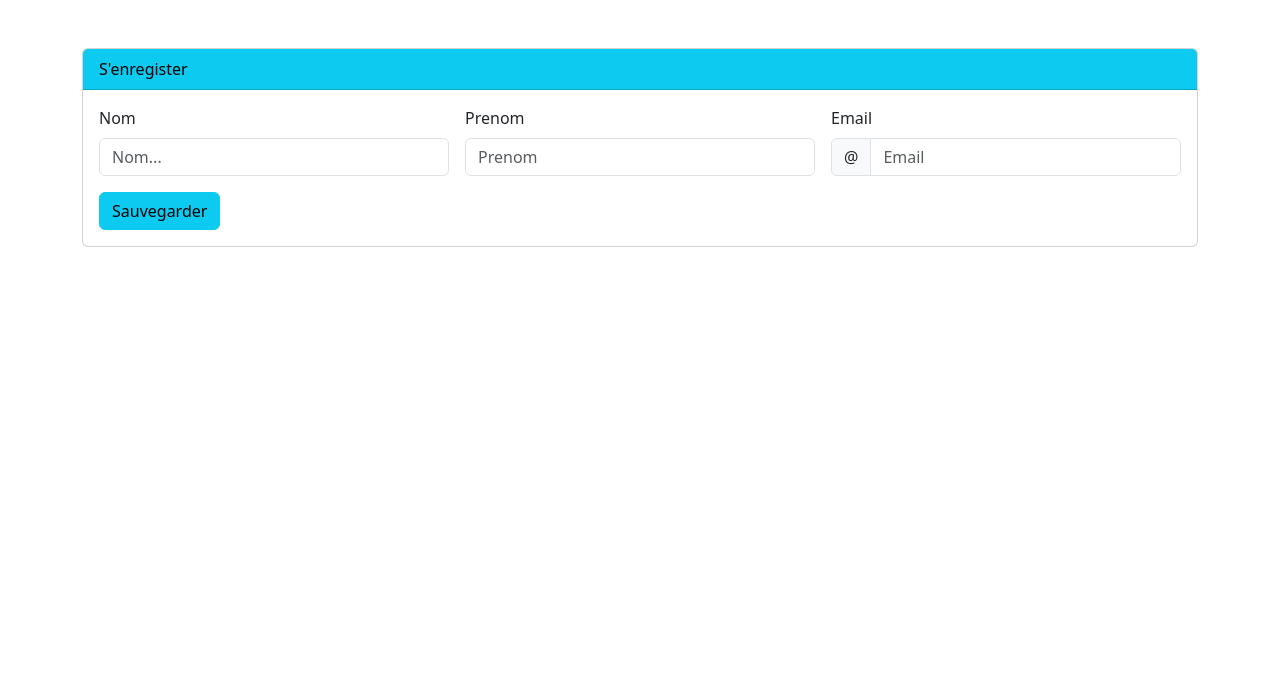
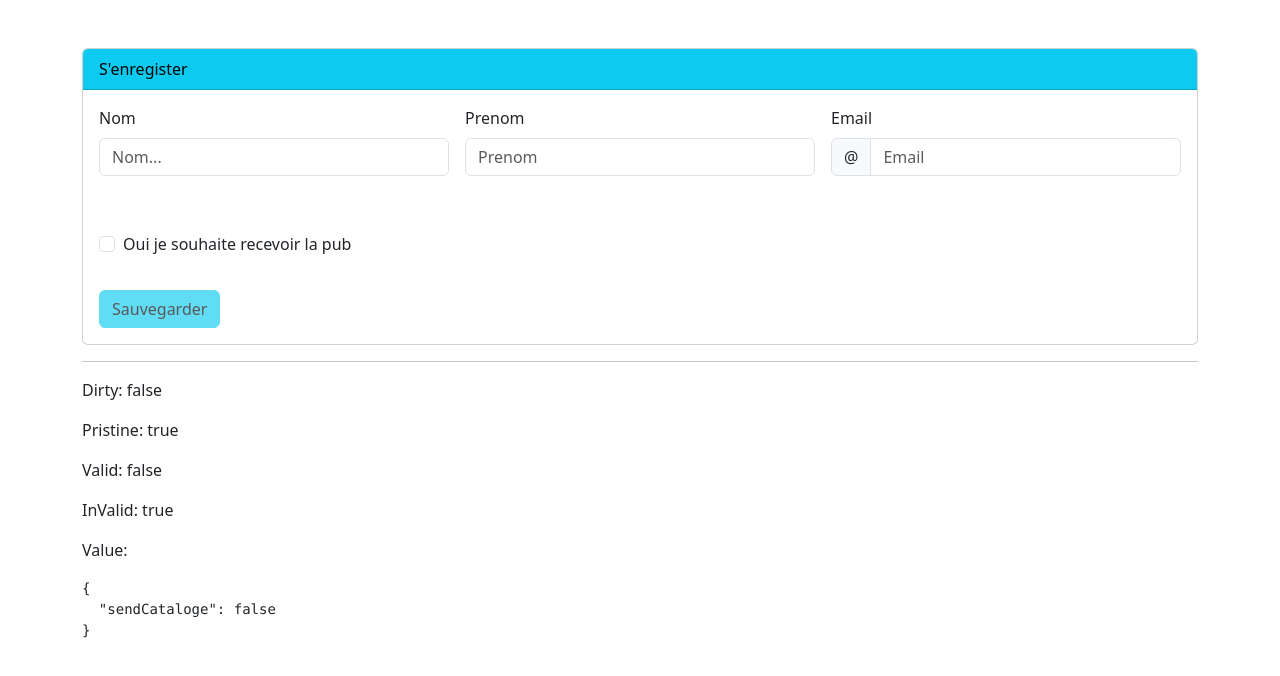
Before and after one commit to mahjoub004/Form-App-Angular, an Angular app: page / in a window 1280 px wide. Shown: the top 676 px of the page. Built offline with nearby package versions, Linux system fonts and the light colour scheme.

Commit message:
Méthode template & gestion de l'état global

```diff
--- a/src/app/components/register/register.component.html
+++ b/src/app/components/register/register.component.html
@@ -3,15 +3,13 @@
     S'enregister
   </div>
   <div class="card-body">
-    <form class="row g-3 needs-validation" novalidate
-     (ngSubmit)="saveData(registerForm)" #registerForm="ngForm">
+    <form class="row g-3 needs-validation" novalidate (ngSubmit)="saveData(registerForm)" #registerForm="ngForm">
       <div class="col-md-4">
         <label for="validationCustom01" class="form-label">Nom</label>
-        <input type="text" class="form-control" placeholder="Nom..." id="validationCustom01"
-        [(ngModel)]="user.lastName" name="lastName" required minlength="4"
-         #lastNameVar="ngModel"
-         [ngClass]="{'is-invalid':lastNameVar?.touched && !lastNameVar?.valid}">
-            <!-- #lastNameVar="ngModel"  pour avoir le status de l'input -->
+        <input type="text" class="form-control" placeholder="Nom..." id="validationCustom01" [(ngModel)]="user.lastName"
+          name="lastName" required minlength="4" #lastNameVar="ngModel"
+          [ngClass]="{'is-invalid':lastNameVar?.touched && !lastNameVar?.valid}">
+        <!-- #lastNameVar="ngModel"  pour avoir le status de l'input -->
         <div class="invalid-feedback">
           <span *ngIf="lastNameVar.errors?.['required']">Entrez votre nom</span>
           <span *ngIf="lastNameVar.errors?.['minlength']">Minimum 4 charactéres </span>
@@ -20,10 +18,9 @@
 
       <div class="col-md-4">
         <label class="form-label">Prenom</label>
-        <input type="text" class="form-control" placeholder="Prenom" required minlength="4"
-        [(ngModel)]="user.firstName" name="firstName"
-        #firstNameVar="ngModel"
-        [ngClass]="{'is-invalid':firstNameVar?.touched && !firstNameVar?.valid}">
+        <input type="text" class="form-control" placeholder="Prenom" required minlength="4" [(ngModel)]="user.firstName"
+          name="firstName" #firstNameVar="ngModel"
+          [ngClass]="{'is-invalid':firstNameVar?.touched && !firstNameVar?.valid}">
 
         <div class="invalid-feedback">
           <span *ngIf="firstNameVar.errors?.['required']">Entrez votre prénom</span>
@@ -35,23 +32,77 @@
         <label class="form-label">Email</label>
         <div class="input-group has-validation">
           <span class="input-group-text">@</span>
-          <input type="email" class="form-control" placeholder="Email" required email
-          [(ngModel)]="user.email" name="email"
-          #emailVar="ngModel"
-          [ngClass]="{'is-invalid':emailVar?.touched && !emailVar?.valid}">
+          <input type="email" class="form-control" placeholder="Email" required email [(ngModel)]="user.email"
+            name="email" #emailVar="ngModel" [ngClass]="{'is-invalid':emailVar?.touched && !emailVar?.valid}">
 
           <div class="invalid-feedback">
             <span *ngIf="emailVar.errors?.['required']">Entrez votre E-mail</span>
             <span *ngIf="emailVar.errors?.['email']">Entrez un E-mail valide </span>
           </div>
-
+        </div>
+      </div>
+      <!-- la deuxieme partie de formulaire  -->
+      <div class="form-row mb-3">
+        <div class="col-md-12">
+          <div class="form-check mt-4 pt-3">
+            <label for="sendCatalogId" class="form-check-label">
+              <input type="checkbox" class="form-check-input" name="sendCataloge" [(ngModel)]="user.sendCataloge">
+              Oui je souhaite recevoir la pub
+            </label>
+          </div>
         </div>
       </div>
 
+      <!--  -->
+      <div *ngIf="user.sendCataloge">
+
+        <div class="form-row mb-3">
+          <div class="col-md-6">
+            <label for="">Adresse 1</label>
+            <input type="text" class="form-control">
+          </div>
+        </div>
+        <div class="form-row mb-3">
+          <div class="col-md-6">
+            <label for="">Adresse 2</label>
+            <input type="text" class="form-control">
+          </div>
+        </div>
+
+        <div class="form-row">
+          <div class="col-md-6 mb-3">
+            <label for="">Ville</label>
+            <input type="text" class="form-control">
+          </div>
+          <div class="col-md-3 mb-3">
+            <label for="">Departement</label>
+            <select class="form-control">
+              <option value="">Selectionner un département</option>
+              <option value="A">A</option>
+              <option value="A">B</option>
+              <option value="A">C</option>
+              <option value="A">D</option>
+            </select>
+          </div>
+          <div class="col-md-3 md-3">
+            <label for="">Code postal</label>
+            <input type="number" class="form-control" min="0">
+          </div>
+        </div>
+      </div>
+<!-- button submit -->
       <div class="col-12">
-        <button class="btn btn-info" type="submit">Sauvegarder</button>
+        <button class="btn btn-info" type="submit" [disabled]="!registerForm.valid">Sauvegarder</button>
       </div>
 
     </form>
   </div>
 </div>
+<hr>
+
+<p> Dirty: {{ registerForm.dirty }} </p>
+<p> Pristine: {{ registerForm.pristine }} </p>
+<p> Valid: {{ registerForm.valid }} </p>
+<p> InValid: {{ registerForm.invalid }} </p>
+<p> Value: </p>
+<pre>{{ registerForm.value | json  }} </pre>
--- a/src/app/components/register/user.ts
+++ b/src/app/components/register/user.ts
@@ -2,4 +2,5 @@ export class User {
   public firstName: string | undefined ;
   public lastName: string | undefined ;
   public email: string | undefined ;
+  public sendCataloge: boolean = false;
 }
```
